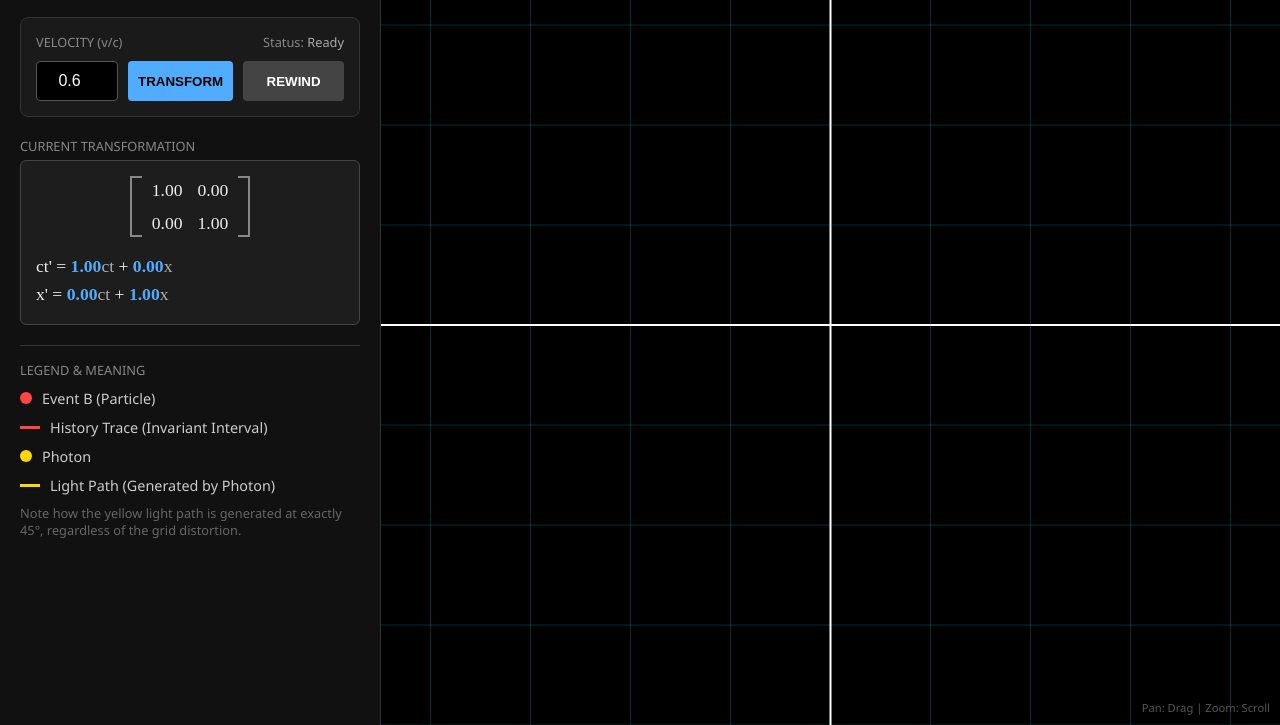
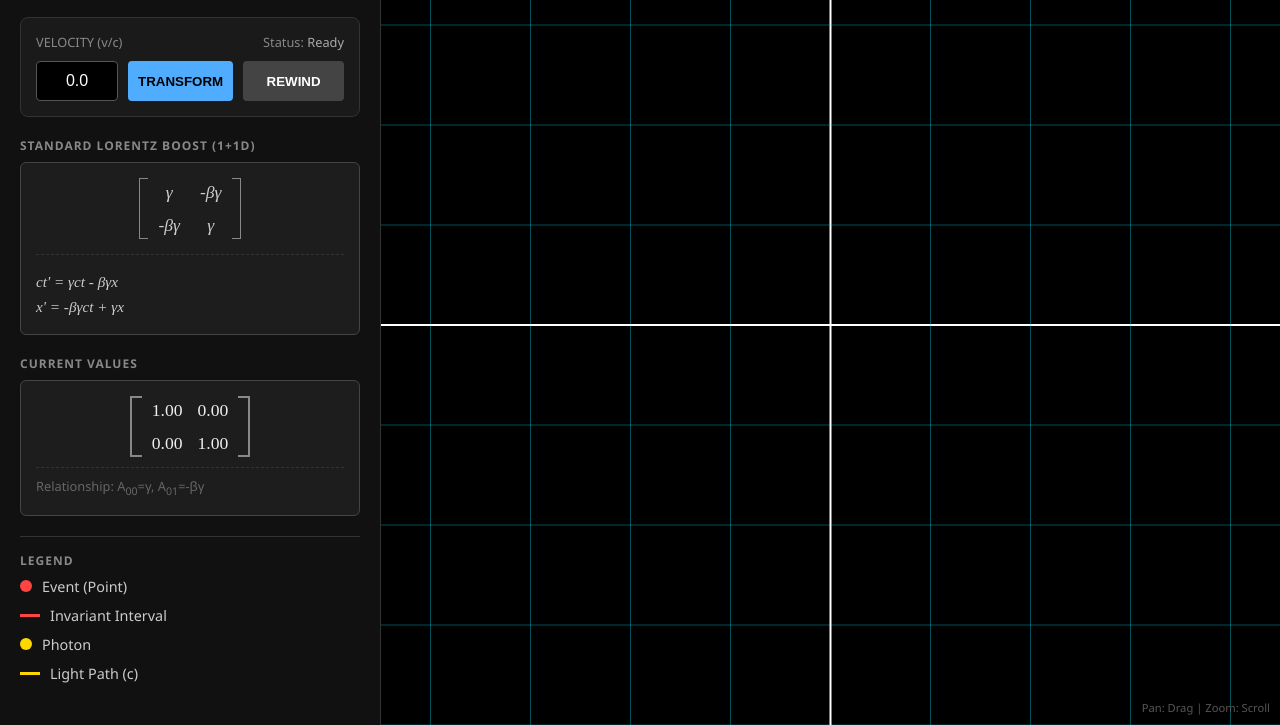
Before and after one commit to secondary-cookie/Lorentz-Transformation, a plain HTML site: page index.html in a window 1280 px wide. Shown: the part 75-800 px from the top of the page. Drawn offline with Linux system fonts and the light colour scheme.

Commit message:
Update index.html

```diff
--- a/index.html
+++ b/index.html
@@ -21,7 +21,7 @@
         /* Sidebar */
         #sidebar {
             width: 380px; min-width: 380px; background: var(--panel); border-right: 1px solid var(--border);
-            display: flex; flex-direction: column; height: 100vh;
+            display: flex; flex-direction: column; height: 100vh; z-index: 10;
         }
 
         .header { padding: 20px; background: #181818; border-bottom: 1px solid var(--border); }
@@ -35,19 +35,20 @@
         .row { display: flex; gap: 10px; margin-top: 10px; }
         input { background: #000; border: 1px solid #555; color: #fff; padding: 10px; width: 60px; text-align: center; border-radius: 4px; font-size: 1rem; }
         button { padding: 10px; border: none; border-radius: 4px; cursor: pointer; font-weight: bold; flex: 1; color: #000; transition: 0.2s; }
-        .btn-go { background: var(--blue); }
-        .btn-go:hover { filter: brightness(1.1); }
-        .btn-back { background: #444; color: #fff; }
-        .btn-back:hover { background: #555; }
+        .btn-go { background: var(--blue); } .btn-go:hover { filter: brightness(1.1); }
+        .btn-back { background: #444; color: #fff; } .btn-back:hover { background: #555; }
 
-        /* Algebra Box */
+        /* Math Display */
+        .section-title { font-size: 0.75rem; color: #888; margin-bottom: 8px; text-transform: uppercase; letter-spacing: 1px; font-weight: bold;}
         .math-display {
             background: rgba(255,255,255,0.05); padding: 15px; border-radius: 6px;
             border: 1px solid #444; font-family: 'Times New Roman', serif;
             font-size: 1.1rem; line-height: 1.6; margin-bottom: 20px;
         }
+        .symbolic { font-style: italic; color: #ccc; }
         .hl { color: var(--blue); font-weight: bold; }
         .var { opacity: 0.7; }
+        .relation-note { font-size: 0.8rem; color: #666; margin-top: 8px; font-family: 'Segoe UI', sans-serif; border-top: 1px dashed #333; padding-top: 8px;}
 
         /* Legend */
         .legend-box { border-top: 1px solid #333; padding-top: 15px; }
@@ -59,8 +60,49 @@
         #canvas-area { flex: 1; position: relative; cursor: grab; background: #000; }
         #canvas-area:active { cursor: grabbing; }
         canvas { display: block; }
+        .hud { position: absolute; bottom: 10px; right: 10px; color: #555; font-size: 0.7rem; pointer-events: none;}
 
-        .hud { position: absolute; bottom: 10px; right: 10px; color: #555; font-size: 0.7rem; pointer-events: none;}
+        /* --- COMMUNITY FEATURES --- */
+        #discuss-btn {
+            position: fixed;
+            top: 20px; right: 20px;
+            background: rgba(20, 20, 20, 0.9); backdrop-filter: blur(5px);
+            border: 1px solid var(--blue);
+            color: var(--blue);
+            padding: 10px 20px; border-radius: 30px; cursor: pointer;
+            font-weight: bold; display: flex; align-items: center; gap: 8px;
+            transition: all 0.3s ease; z-index: 9999;
+            box-shadow: 0 4px 20px rgba(0,0,0,0.8);
+        }
+        #discuss-btn:hover { background: var(--blue); color: #000; transform: scale(1.05); }
+
+        #discussion-drawer {
+            position: fixed; top: 0; right: -500px;
+            width: 450px; height: 100vh;
+            background: rgba(15, 15, 15, 0.98);
+            border-left: 1px solid #333;
+            box-shadow: -10px 0 30px rgba(0,0,0,0.8);
+            z-index: 10000; transition: right 0.4s cubic-bezier(0.2, 0.8, 0.2, 1);
+            display: flex; flex-direction: column;
+        }
+        #discussion-drawer.open { right: 0; }
+
+        .drawer-header {
+            padding: 20px; border-bottom: 1px solid #333;
+            display: flex; justify-content: space-between; align-items: center;
+            background: #111;
+        }
+        .close-btn { background: none; border: none; color: #888; font-size: 1.5rem; cursor: pointer; padding: 0; width: auto;}
+        .close-btn:hover { color: #fff; }
+
+        .drawer-content { padding: 20px; overflow-y: auto; flex: 1; }
+
+        #drawer-overlay {
+            position: fixed; top: 0; left: 0; width: 100%; height: 100%;
+            background: rgba(0,0,0,0.5); z-index: 9998;
+            opacity: 0; pointer-events: none; transition: opacity 0.4s;
+        }
+        #drawer-overlay.active { opacity: 1; pointer-events: auto; }
     </style>
 </head>
 <body>
@@ -76,15 +118,31 @@
                 <span>Status: <span id="statusText" style="color:#aaa">Ready</span></span>
             </div>
             <div class="row">
-                <input type="number" id="inpBeta" value="0.6" step="0.1" max="0.99" min="-0.99">
+                <input type="text" id="inpBeta" value="0.0" placeholder="0.0">
                 <button class="btn-go" onclick="run()">TRANSFORM</button>
                 <button class="btn-back" onclick="reset()">REWIND</button>
             </div>
         </div>
 
-        <div style="font-size:0.8rem; color:#888; margin-bottom:5px;">CURRENT TRANSFORMATION</div>
+        <div class="section-title">Standard Lorentz Boost (1+1D)</div>
+        <div class="math-display symbolic">
+            <div style="display:flex; justify-content:center; gap:10px; margin-bottom:15px; border-bottom: 1px dashed #333; padding-bottom:15px;">
+                <div style="border-left:1px solid #888; border-top:1px solid #888; border-bottom:1px solid #888; width:8px;"></div>
+                <div style="display:grid; grid-template-columns:1fr 1fr; gap:5px 20px; text-align:center;">
+                    <span>γ</span> <span>-βγ</span>
+                    <span>-βγ</span> <span>γ</span>
+                </div>
+                <div style="border-right:1px solid #888; border-top:1px solid #888; border-bottom:1px solid #888; width:8px;"></div>
+            </div>
+            <div style="font-size: 0.95rem;">
+                ct' = γct - βγx<br>
+                x' = -βγct + γx
+            </div>
+        </div>
+
+        <div class="section-title">Current Values</div>
         <div class="math-display">
-            <div style="display:flex; justify-content:center; gap:10px; margin-bottom:15px;">
+            <div style="display:flex; justify-content:center; gap:10px; margin-bottom:10px;">
                 <div style="border-left:2px solid #888; border-top:2px solid #888; border-bottom:2px solid #888; width:10px;"></div>
                 <div style="display:grid; grid-template-columns:1fr 1fr; gap:5px 15px; text-align:right;">
                     <span id="m00">1.00</span> <span id="m01">0.00</span>
@@ -92,35 +150,17 @@
                 </div>
                 <div style="border-right:2px solid #888; border-top:2px solid #888; border-bottom:2px solid #888; width:10px;"></div>
             </div>
-            <div id="eqText">
-                t' = 1.00t - 0.00x<br>
-                x' = -0.00t + 1.00x
+            <div class="relation-note">
+                Relationship: A<sub>00</sub>=γ, A<sub>01</sub>=-βγ
             </div>
         </div>
 
         <div class="legend-box">
-            <div style="font-size:0.8rem; color:#888; margin-bottom:10px;">LEGEND & MEANING</div>
-
-            <div class="legend-item">
-                <span class="icon" style="background:var(--red)"></span>
-                <span>Event B (Particle)</span>
-            </div>
-            <div class="legend-item">
-                <span class="line-icon" style="background:var(--red)"></span>
-                <span>History Trace (Invariant Interval)</span>
-            </div>
-            <div class="legend-item">
-                <span class="icon" style="background:var(--gold)"></span>
-                <span>Photon</span>
-            </div>
-            <div class="legend-item">
-                <span class="line-icon" style="background:var(--gold)"></span>
-                <span>Light Path (Generated by Photon)</span>
-            </div>
-
-            <div style="margin-top:10px; font-size:0.8rem; color:#666; line-height:1.4;">
-                Note how the yellow light path is generated at exactly 45°, regardless of the grid distortion.
-            </div>
+            <div class="section-title">LEGEND</div>
+            <div class="legend-item"><span class="icon" style="background:var(--red)"></span><span>Event (Point)</span></div>
+            <div class="legend-item"><span class="line-icon" style="background:var(--red)"></span><span>Invariant Interval</span></div>
+            <div class="legend-item"><span class="icon" style="background:var(--gold)"></span><span>Photon</span></div>
+            <div class="legend-item"><span class="line-icon" style="background:var(--gold)"></span><span>Light Path (c)</span></div>
         </div>
     </div>
 </div>
@@ -130,50 +170,70 @@
     <div class="hud">Pan: Drag | Zoom: Scroll</div>
 </div>
 
+<button id="discuss-btn" onclick="toggleDrawer()">
+    <span>💬</span> Discuss
+</button>
+
+<div id="drawer-overlay" onclick="toggleDrawer()"></div>
+
+<div id="discussion-drawer">
+    <div class="drawer-header">
+        <h3 style="margin:0; color:#eee;">Community Discussion</h3>
+        <button class="close-btn" onclick="toggleDrawer()">×</button>
+    </div>
+    <div class="drawer-content">
+        <p style="font-size:0.85rem; color:#888; margin-bottom:20px;">
+            Questions? Feedback? <br>
+            Feel free to paste images or equations here.
+        </p>
+
+        <script src="https://giscus.app/client.js"
+                data-repo="secondary-cookie/Lorentz-Transformation"
+                data-repo-id="R_kgDOQcdnZg"
+                data-category="General"
+                data-category-id="DIC_kwDOQcdnZs4CzEBJ"
+                data-mapping="pathname"
+                data-strict="0"
+                data-reactions-enabled="1"
+                data-emit-metadata="0"
+                data-input-position="top"
+                data-theme="catppuccin_macchiato"
+                data-lang="en"
+                data-loading="lazy"
+                crossorigin="anonymous"
+                async>
+        </script>
+        </div>
+</div>
+
 <script>
+    // --- Drawer Logic ---
+    function toggleDrawer() {
+        const drawer = document.getElementById('discussion-drawer');
+        const overlay = document.getElementById('drawer-overlay');
+        drawer.classList.toggle('open');
+        overlay.classList.toggle('active');
+    }
+
     // --- Config ---
     const CFG = {
-        scale: 100, // Pixels per unit
+        scale: 100,
         colors: {
-            grid: "rgba(0, 229, 255, 0.2)",
+            grid: "rgba(0, 229, 255, 0.35)",
             axis: "#FFF",
-            light: "#FFD700", // Yellow
+            light: "#FFD700",
             traceRed: "rgba(255, 68, 68, 0.9)",
             traceYellow: "rgba(255, 215, 0, 0.5)"
         },
         speed: 0.03
     };
 
-    // --- State ---
-    const state = {
-        beta: 0,
-        target: 0,
-        running: false,
-        w: 0, h: 0
-    };
+    const state = { beta: 0, target: 0, running: false, w: 0, h: 0 };
+    const cam = { x: 0, y: 0, z: 1.0, drag: false, lx: 0, ly: 0, cx: 0, cy: 0 };
+    const events = [ { id: 'B', x: 0, t: 5, color: CFG.colors.traceRed, type: 'dot' }, { id: 'P', x: 5, t: 5, color: CFG.colors.light, type: 'photon' } ];
+    let trails = events.map(() => []);
+    const canvas = document.getElementById('cvs'); const ctx = canvas.getContext('2d'); const box = document.getElementById('canvas-area');
 
-    const cam = {
-        x: 0, y: 0, z: 1.0,
-        drag: false, lx: 0, ly: 0, cx: 0, cy: 0
-    };
-
-    // --- Events to Track ---
-    // 1. Particle B (Timelike) at x=0, t=5
-    // 2. Photon P (Lightlike) at x=5, t=5
-    const events = [
-        { id: 'B', x: 0, t: 5, color: CFG.colors.traceRed, type: 'dot' },
-        { id: 'P', x: 5, t: 5, color: CFG.colors.light, type: 'photon' }
-    ];
-
-    // History Trails
-    let trails = events.map(() => []);
-
-    // --- Setup ---
-    const canvas = document.getElementById('cvs');
-    const ctx = canvas.getContext('2d');
-    const box = document.getElementById('canvas-area');
-
-    // --- Physics ---
     function lorentz(x, t, b) {
         const safeB = Math.max(-0.999, Math.min(0.999, b));
         const g = 1 / Math.sqrt(1 - safeB*safeB);
@@ -184,215 +244,72 @@
     }
 
     function toScreen(x, t) {
-        // Physics (Up=+t) to Canvas (Down=+y)
         const sx = (x * CFG.scale + cam.x) * cam.z + cam.cx;
         const sy = (-t * CFG.scale + cam.y) * cam.z + cam.cy;
         return { x: sx, y: sy };
     }
 
-    // --- UI Updates ---
     function updateUI(b) {
         const safeB = Math.max(-0.999, Math.min(0.999, b));
         const g = 1 / Math.sqrt(1 - safeB*safeB);
         const bg = safeB * g;
-
-        // Matrix
-        document.getElementById('m00').innerText = g.toFixed(2);
-        document.getElementById('m01').innerText = (-bg).toFixed(2);
-        document.getElementById('m10').innerText = (-bg).toFixed(2);
-        document.getElementById('m11').innerText = g.toFixed(2);
-
-        // Equation
-        document.getElementById('eqText').innerHTML = `
-            ct' = <span class="hl">${g.toFixed(2)}</span><span class="var">ct</span> ${(-bg)>=0?'+':''} <span class="hl">${(-bg).toFixed(2)}</span><span class="var">x</span><br>
-            x'  = <span class="hl">${(-bg).toFixed(2)}</span><span class="var">ct</span> + <span class="hl">${g.toFixed(2)}</span><span class="var">x</span>
-        `;
+        document.getElementById('m00').innerText = g.toFixed(2); document.getElementById('m01').innerText = (-bg).toFixed(2);
+        document.getElementById('m10').innerText = (-bg).toFixed(2); document.getElementById('m11').innerText = g.toFixed(2);
     }
 
-    // --- Rendering ---
     function draw() {
-        // Clear
-        ctx.fillStyle = "#000";
-        ctx.fillRect(0, 0, state.w, state.h);
-
-        updateUI(state.beta);
-
-        const z = cam.z;
-
-        // 1. Draw Grid
-        const range = 60;
-        ctx.lineWidth = 1 * z;
-
+        ctx.fillStyle = "#000"; ctx.fillRect(0, 0, state.w, state.h); updateUI(state.beta); const z = cam.z;
+        const range = 60; ctx.lineWidth = 1 * z;
         for(let i=-range; i<=range; i++) {
-            const isAxis = (i===0);
-            const col = isAxis ? CFG.colors.axis : CFG.colors.grid;
-            const w = isAxis ? 2*z : 1*z;
-
-            // Vertical lines (transformed x=i)
-            let p1 = lorentz(i, -range, state.beta);
-            let p2 = lorentz(i, range, state.beta);
-            line(p1, p2, col, w);
-
-            // Horizontal lines (transformed t=i)
-            let p3 = lorentz(-range, i, state.beta);
-            let p4 = lorentz(range, i, state.beta);
-            line(p3, p4, col, w);
-
-            // --- DRAW LABELS & TICKS ON AXES ---
+            const isAxis = (i===0); const col = isAxis ? CFG.colors.axis : CFG.colors.grid; const w = isAxis ? 2*z : 1*z;
+            let p1 = lorentz(i, -range, state.beta); let p2 = lorentz(i, range, state.beta); line(p1, p2, col, w);
+            let p3 = lorentz(-range, i, state.beta); let p4 = lorentz(range, i, state.beta); line(p3, p4, col, w);
             if (isAxis) {
-                // Determine label position based on current transformation
-                // Time Axis (ct') label: put it at t=6
-                let tTip = lorentz(0, 8, state.beta);
-                let xTip = lorentz(8, 0, state.beta);
-
-                // Draw Axis Names
-                drawText("ct'", tTip, "#FFF", 16*z, "center");
-                drawText("x'", xTip, "#FFF", 16*z, "center");
-
-                // Draw Ticks (every 5 units)
+                let tTip = lorentz(0, 8, state.beta); let xTip = lorentz(8, 0, state.beta);
+                drawText("ct'", tTip, "#FFF", 16*z, "center"); drawText("x'", xTip, "#FFF", 16*z, "center");
                 for (let k = 5; k < range; k+=5) {
-                    // Time Axis Ticks
-                    let tTickPos = lorentz(0, k, state.beta);
-                    drawText(k.toString(), tTickPos, "rgba(255,255,255,0.7)", 10*z, "right", 10);
-
-                    // Space Axis Ticks
-                    let xTickPos = lorentz(k, 0, state.beta);
-                    drawText(k.toString(), xTickPos, "rgba(255,255,255,0.7)", 10*z, "center", 15);
+                    let tTickPos = lorentz(0, k, state.beta); drawText(k.toString(), tTickPos, "rgba(255,255,255,0.7)", 10*z, "right", 10);
+                    let xTickPos = lorentz(k, 0, state.beta); drawText(k.toString(), xTickPos, "rgba(255,255,255,0.7)", 10*z, "center", 15);
                 }
             }
         }
-
-        // 2. Draw Trails
         trails.forEach((path, idx) => {
-            if(path.length < 2) return;
-            const evt = events[idx];
-            ctx.beginPath();
-            ctx.strokeStyle = (evt.type === 'photon') ? CFG.colors.light : CFG.colors.traceRed;
+            if(path.length < 2) return; const evt = events[idx];
+            ctx.beginPath(); ctx.strokeStyle = (evt.type === 'photon') ? CFG.colors.light : CFG.colors.traceRed;
             ctx.lineWidth = (evt.type === 'photon') ? 4*z : 3*z;
-
-            let start = toScreen(path[0].x, path[0].t);
-            ctx.moveTo(start.x, start.y);
-
-            for(let i=1; i<path.length; i++) {
-                let p = toScreen(path[i].x, path[i].t);
-                ctx.lineTo(p.x, p.y);
-            }
-            ctx.stroke();
+            let start = toScreen(path[0].x, path[0].t); ctx.moveTo(start.x, start.y);
+            for(let i=1; i<path.length; i++) { let p = toScreen(path[i].x, path[i].t); ctx.lineTo(p.x, p.y); } ctx.stroke();
         });
-
-        // 3. Draw Points
         events.forEach((evt) => {
-            let pos = lorentz(evt.x, evt.t, state.beta);
-            let sc = toScreen(pos.x, pos.t);
-
+            let pos = lorentz(evt.x, evt.t, state.beta); let sc = toScreen(pos.x, pos.t);
             if(evt.type === 'photon') {
-                ctx.beginPath();
-                ctx.arc(sc.x, sc.y, 6*z, 0, Math.PI*2);
-                ctx.fillStyle = "#FFF";
-                ctx.fill();
-                ctx.shadowBlur = 15;
-                ctx.shadowColor = CFG.colors.light;
-                ctx.stroke();
-                ctx.shadowBlur = 0;
-            } else {
-                ctx.beginPath();
-                ctx.arc(sc.x, sc.y, 5*z, 0, Math.PI*2);
-                ctx.fillStyle = evt.color;
-                ctx.fill();
-            }
+                ctx.beginPath(); ctx.arc(sc.x, sc.y, 6*z, 0, Math.PI*2); ctx.fillStyle = "#FFF"; ctx.fill();
+                ctx.shadowBlur = 15; ctx.shadowColor = CFG.colors.light; ctx.stroke(); ctx.shadowBlur = 0;
+            } else { ctx.beginPath(); ctx.arc(sc.x, sc.y, 5*z, 0, Math.PI*2); ctx.fillStyle = evt.color; ctx.fill(); }
         });
     }
+    function line(p1, p2, col, w) { let s1 = toScreen(p1.x, p1.t); let s2 = toScreen(p2.x, p2.t); if(Math.abs(s1.x) > 20000 || Math.abs(s1.y) > 20000) return; ctx.beginPath(); ctx.strokeStyle = col; ctx.lineWidth = w; ctx.moveTo(s1.x, s1.y); ctx.lineTo(s2.x, s2.y); ctx.stroke(); }
+    function drawText(txt, pos, col, size, align="center", offset=0) { let sc = toScreen(pos.x, pos.t); if(Math.abs(sc.x) > 20000 || Math.abs(sc.y) > 20000) return; ctx.fillStyle = col; ctx.font = `bold ${size}px sans-serif`; ctx.textAlign = align; let dy = (align === "center") ? 20 : 5; if(offset) dy = offset; ctx.fillText(txt, sc.x - (align==="right"? 10 : 0), sc.y + dy); }
 
-    function line(p1, p2, col, w) {
-        let s1 = toScreen(p1.x, p1.t);
-        let s2 = toScreen(p2.x, p2.t);
-        if(Math.abs(s1.x) > 20000 || Math.abs(s1.y) > 20000) return;
-        ctx.beginPath(); ctx.strokeStyle = col; ctx.lineWidth = w;
-        ctx.moveTo(s1.x, s1.y); ctx.lineTo(s2.x, s2.y); ctx.stroke();
+    function loop() { let diff = state.target - state.beta; if(Math.abs(diff) < 0.0005) { state.beta = state.target; if(Math.abs(state.target) < 0.001) trails = events.map(() => []); state.running = false; document.getElementById('statusText').innerText = "Done"; draw(); return; } state.beta += diff * CFG.speed; events.forEach((evt, i) => trails[i].push(lorentz(evt.x, evt.t, state.beta))); draw(); requestAnimationFrame(loop); }
+
+    function run() {
+        let raw = document.getElementById('inpBeta').value;
+        raw = raw.replace(/。/g, "."); // Fix Chinese period
+        let v = parseFloat(raw);
+        if (isNaN(v)) { alert("Please enter a valid number (e.g., 0.6)."); return; }
+        state.target = Math.max(-0.99, Math.min(0.99, v));
+        if(!state.running) { state.running = true; document.getElementById('statusText').innerText = "Running..."; loop(); }
     }
 
-    function drawText(txt, pos, col, size, align="center", offset=0) {
-        let sc = toScreen(pos.x, pos.t);
-        if(Math.abs(sc.x) > 20000 || Math.abs(sc.y) > 20000) return;
-        ctx.fillStyle = col;
-        ctx.font = `bold ${size}px sans-serif`;
-        ctx.textAlign = align;
-        // Simple offset handling
-        let dy = (align === "center") ? 20 : 5;
-        if(offset) dy = offset;
-        ctx.fillText(txt, sc.x - (align==="right"? 10 : 0), sc.y + dy);
-    }
-
-    // --- Loop ---
-    function loop() {
-        let diff = state.target - state.beta;
-        if(Math.abs(diff) < 0.0005) {
-            state.beta = state.target;
-            if(Math.abs(state.target) < 0.001) trails = events.map(() => []);
-            state.running = false;
-            document.getElementById('statusText').innerText = "Done";
-            draw();
-            return;
-        }
-        state.beta += diff * CFG.speed;
-        events.forEach((evt, i) => trails[i].push(lorentz(evt.x, evt.t, state.beta)));
-        draw();
-        requestAnimationFrame(loop);
-    }
-
-    function run() {
-        let v = parseFloat(document.getElementById('inpBeta').value);
-        state.target = Math.max(-0.99, Math.min(0.99, v));
-        if(!state.running) {
-            state.running = true;
-            document.getElementById('statusText').innerText = "Running...";
-            loop();
-        }
-    }
-
-    function reset() {
-        state.target = 0;
-        if(!state.running) {
-            state.running = true;
-            document.getElementById('statusText').innerText = "Rewinding...";
-            loop();
-        }
-    }
-
-    // --- Interactive ---
-    function resize() {
-        let r = box.getBoundingClientRect();
-        if(r.width===0) return;
-        let dpr = window.devicePixelRatio || 1;
-        canvas.width = r.width * dpr; canvas.height = r.height * dpr;
-        state.w = r.width; state.h = r.height;
-        ctx.scale(dpr, dpr);
-        cam.cx = state.w/2; cam.cy = state.h/2;
-        draw();
-    }
+    function reset() { state.target = 0; if(!state.running) { state.running = true; document.getElementById('statusText').innerText = "Rewinding..."; loop(); } }
+    function resize() { let r = box.getBoundingClientRect(); if(r.width===0) return; let dpr = window.devicePixelRatio || 1; canvas.width = r.width * dpr; canvas.height = r.height * dpr; state.w = r.width; state.h = r.height; ctx.scale(dpr, dpr); cam.cx = state.w/2; cam.cy = state.h/2; draw(); }
     window.addEventListener('resize', resize);
-
-    box.addEventListener('mousedown', e => {
-        cam.drag = true; cam.lx = e.clientX; cam.ly = e.clientY;
-        box.style.cursor = 'grabbing';
-    });
+    box.addEventListener('mousedown', e => { cam.drag = true; cam.lx = e.clientX; cam.ly = e.clientY; box.style.cursor = 'grabbing'; });
     window.addEventListener('mouseup', () => { cam.drag = false; box.style.cursor = 'grab'; });
-    box.addEventListener('mousemove', e => {
-        if(!cam.drag) return;
-        let dx = e.clientX - cam.lx; let dy = e.clientY - cam.ly;
-        cam.x += dx/cam.z; cam.y += dy/cam.z;
-        cam.lx = e.clientX; cam.ly = e.clientY;
-        draw();
-    });
-    box.addEventListener('wheel', e => {
-        e.preventDefault();
-        let f = e.deltaY < 0 ? 1.1 : 0.9;
-        cam.z = Math.max(0.1, Math.min(10, cam.z * f));
-        draw();
-    });
-
+    box.addEventListener('mousemove', e => { if(!cam.drag) return; let dx = e.clientX - cam.lx; let dy = e.clientY - cam.ly; cam.x += dx/cam.z; cam.y += dy/cam.z; cam.lx = e.clientX; cam.ly = e.clientY; draw(); });
+    box.addEventListener('wheel', e => { e.preventDefault(); let f = e.deltaY < 0 ? 1.1 : 0.9; cam.z = Math.max(0.1, Math.min(10, cam.z * f)); draw(); });
     setTimeout(() => { resize(); draw(); }, 100);
-
 </script>
 </body>
 </html>
```
